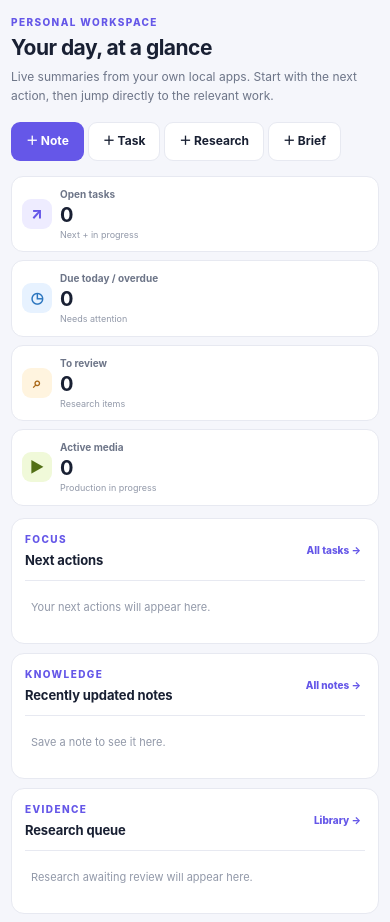
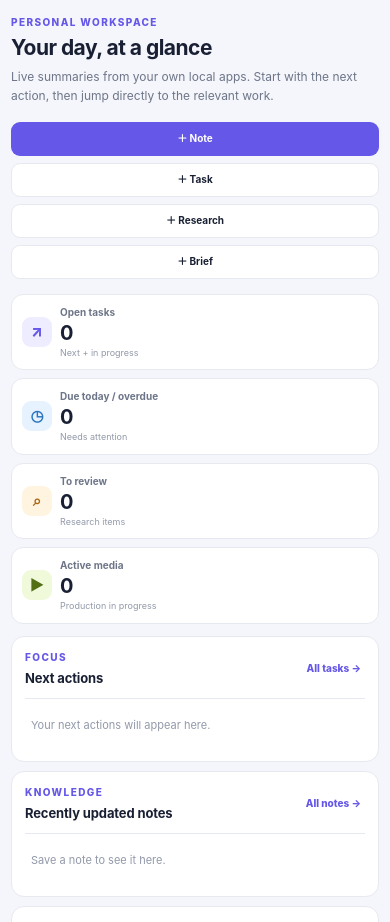
Before and after one commit to Loofy147/From-everything-to-apps, a website: page apps/personal-os/index.html in a window 390 px wide. Shown: the part 1100-2022 px from the top of the page. Drawn offline with Linux system fonts and the light colour scheme.

Commit message:
style: add accessible responsive dashboard quick actions

```diff
--- a/apps/personal-os/styles.css
+++ b/apps/personal-os/styles.css
@@ -528,3 +528,13 @@ button:disabled { cursor: not-allowed; opacity: .5; }
   .dashboard-stat { align-items: center; }
   .dashboard-row { padding: 9px 5px; }
 }
+
+.dashboard-quick-actions { display: flex; flex-wrap: wrap; gap: 7px; justify-content: flex-end; }
+.dashboard-quick-actions .button { min-height: 34px; padding: 0 10px; font-size: 10px; }
+@media (max-width: 690px) {
+  .dashboard-quick-actions { display: grid; grid-template-columns: repeat(2,minmax(0,1fr)); }
+  .dashboard-quick-actions .button { width: 100%; }
+}
+@media (max-width: 390px) {
+  .dashboard-quick-actions { grid-template-columns: minmax(0,1fr); }
+}
```
